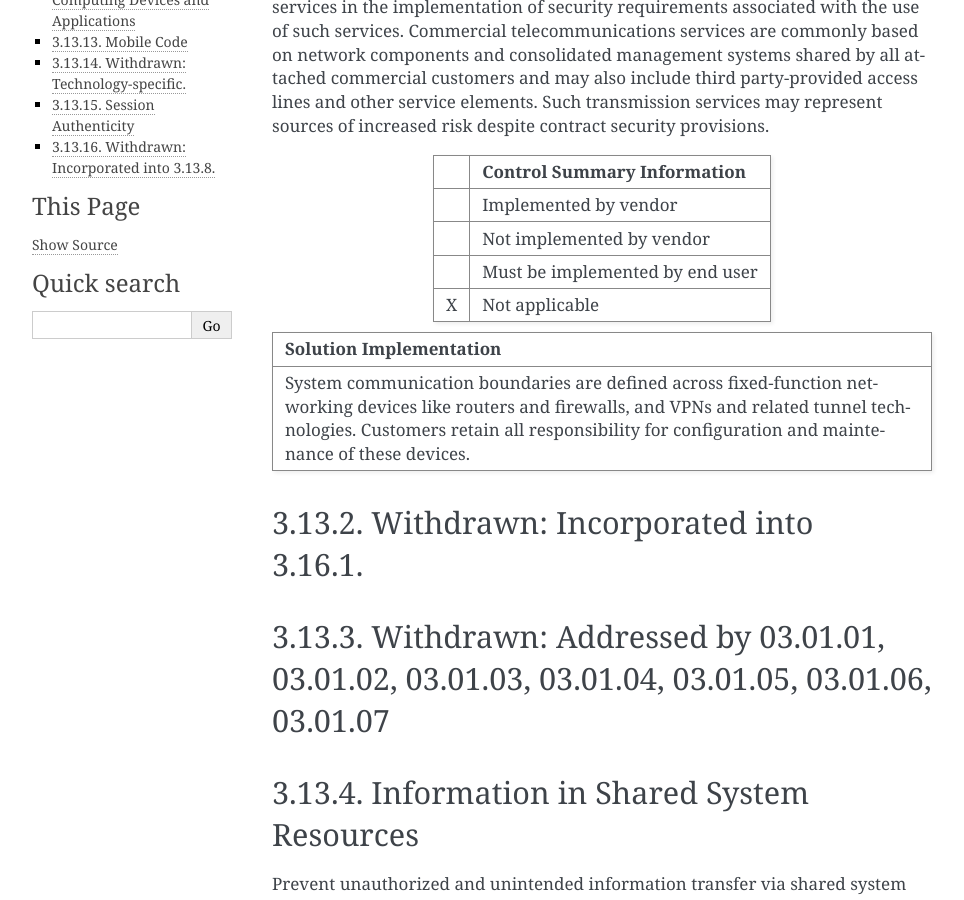
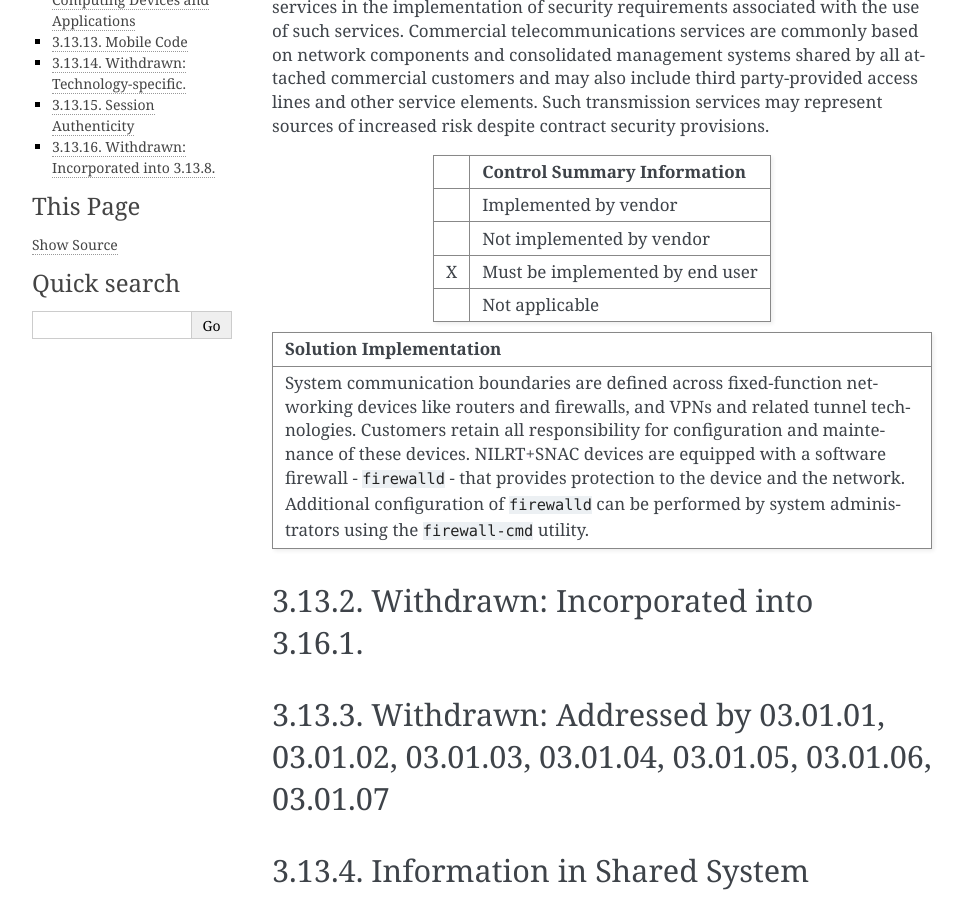
Before and after one commit to ni/nilrt-snac-guide, a Sphinx documentation site: the page built from source/section_3_13.rst, in a window 1280 px wide and 900 px high, scrolled down 756 px. Shown: the whole window, without its empty margins (148-1112 px from the left). Built offline with Sphinx 7.4.7, drawn with Linux system fonts in a browser that asks for light colours.

Commit message:
improve disposition for control 03.13.01 Boundary Protection
Signed-off-by: Alex Hearn <alex.hearn@ni.com>

```diff
--- a/source/nist_controls.rst
+++ b/source/nist_controls.rst
@@ -245,7 +245,7 @@ withdrawn.
 +----------------------------------------------------------------------------------------+----------------------------------------------------------------------------------------------------------------------------------------------+----------------------------------+
 | :ref:`3.13. <3-13--system-and-communications-protection>`                              | :ref:`System and Communications Protection <3-13--system-and-communications-protection>`                                                     |                                  |
 +----------------------------------------------------------------------------------------+----------------------------------------------------------------------------------------------------------------------------------------------+----------------------------------+
-| :ref:`3.13.1. <3-13-1--boundary-protection>`                                           | :ref:`Boundary Protection <3-13-1--boundary-protection>`                                                                                     | Not Applicable                   |
+| :ref:`3.13.1. <3-13-1--boundary-protection>`                                           | :ref:`Boundary Protection <3-13-1--boundary-protection>`                                                                                     | Must be implemented by end user  |
 +----------------------------------------------------------------------------------------+----------------------------------------------------------------------------------------------------------------------------------------------+----------------------------------+
 | :ref:`3.13.4. <3-13-4--information-in-shared-system-resources>`                        | :ref:`Information in Shared System Resources <3-13-4--information-in-shared-system-resources>`                                               | Not implemented by vendor        |
 +----------------------------------------------------------------------------------------+----------------------------------------------------------------------------------------------------------------------------------------------+----------------------------------+
--- a/source/section_3_13.rst
+++ b/source/section_3_13.rst
@@ -48,9 +48,9 @@ of increased risk despite contract security provisions.
 +---+---------------------------------+
 |   | Not implemented by vendor       |
 +---+---------------------------------+
-|   | Must be implemented by end user |
+| X | Must be implemented by end user |
 +---+---------------------------------+
-| X | Not applicable                  |
+|   | Not applicable                  |
 +---+---------------------------------+
 
 +----------------------------------------------------------------------------------+
@@ -59,7 +59,10 @@ of increased risk despite contract security provisions.
 | System communication boundaries are defined across fixed-function networking     |
 | devices like routers and firewalls, and VPNs and related tunnel technologies.    |
 | Customers retain all responsibility for configuration and maintenance of these   |
-| devices.                                                                         |
+| devices. NILRT+SNAC devices are equipped with a software firewall -              |
+| ``firewalld`` - that provides protection to the device and the network.          |
+| Additional configuration of ``firewalld`` can be performed by system             |
+| administrators using the ``firewall-cmd`` utility.                               |
 +----------------------------------------------------------------------------------+
 
 .. raw:: latex
```
